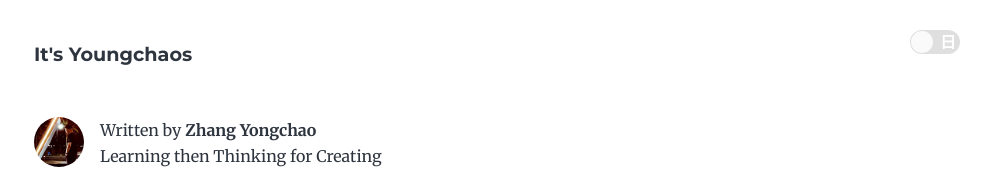
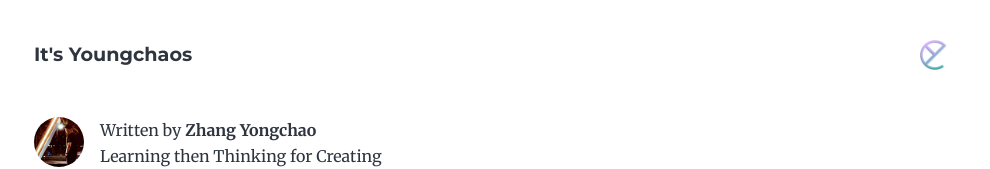
Before and after one commit to shockw4ver/gatsby-starter-blog-beta, a Gatsby site: page /tech in a window 1280 px wide. Shown: the top 169 px of the page, without its empty margins (290-1280 px from the left). Built offline with nearby package versions, Linux system fonts and the light colour scheme; Gatsby itself is replaced by a stand-in of ours.

Commit message:
useGoBackWithAni

```diff
--- /dev/null
+++ b/src/components/gear.js
@@ -0,0 +1,28 @@
+import React from 'react'
+import styled from 'styled-components'
+import { StaticImage } from 'gatsby-plugin-image'
+
+const GearWrapper = styled.div`
+  display: flex;
+  justify-content: center;
+  align-items: center;
+  height: 50px;
+  width: 50px;
+  border-radius: 16px;
+`
+
+export function Gear() {
+  return (
+    <GearWrapper>
+      <StaticImage
+        layout="fixed"
+        formats={["auto", "webp", "avif"]}
+        src="../images/favicon.png"
+        width={30}
+        height={30}
+        quality={95}
+        alt="Profile picture"
+      />
+    </GearWrapper>
+  )
+}
--- a/src/components/layouts/tech.js
+++ b/src/components/layouts/tech.js
@@ -1,11 +1,19 @@
-import React, { useEffect } from "react"
+import React from "react"
 import AniLink from 'gatsby-plugin-transition-link/AniLink'
 import styled from "styled-components"
+import { useGoBackWithAni } from '../../hooks/useGoBackWithAni'
 import { DarkModeToggler } from '../dark_mode_toggler'
 import { InjectOverreactedio } from '../overreactedio'
 import { themeContext, useTheme } from '../../hooks/useTheme'
+import { Gear } from '../gear'
 
 const DarkModeTogglerPin = styled.div`
+  position: absolute;
+  top: 30px;
+  right: 30px;
+`
+
+const GearPin = styled.div`
   position: absolute;
   top: 30px;
   right: 30px;
@@ -28,26 +36,19 @@ const Layout = ({ location, title, children }) => {
     </AniLink>
   )
 
-  useEffect(() => {
-    window.history.pushState({}, 'hack')
-
-    const hackGoBack = () => {
-      document.querySelector('.header-link-home').click()
-    }
-
-    window.addEventListener('popstate', hackGoBack)
-
-    return () => window.removeEventListener('popstate', hackGoBack)
-  }, [])
+  useGoBackWithAni('.header-link-home')
 
   return (
     <>
       <InjectOverreactedio />
       <themeContext.Provider value={theme}>
         <div className="global-wrapper" data-is-root-path={isRootPath}>
-          <DarkModeTogglerPin>
+          {/* <DarkModeTogglerPin>
             <DarkModeToggler onChange={switchTheme} />
-          </DarkModeTogglerPin>
+          </DarkModeTogglerPin> */}
+          <GearPin>
+            <Gear />
+          </GearPin>
           <header className="global-header">
             {header}
           </header>
--- /dev/null
+++ b/src/hooks/useGoBackWithAni.js
@@ -0,0 +1,19 @@
+import { useEffect } from 'react'
+
+export function useGoBackWithAni(selector) {
+  if (!selector) {
+    throw new Error('Use this hook on a specific `AniLink` component.')
+  }
+
+  useEffect(() => {
+    window.history.pushState({}, 'hack')
+
+    const hackGoBack = () => {
+      document.querySelector(selector).click()
+    }
+
+    window.addEventListener('popstate', hackGoBack)
+
+    return () => window.removeEventListener('popstate', hackGoBack)
+  }, [selector])
+}
--- a/src/pages/index.js
+++ b/src/pages/index.js
@@ -70,6 +70,7 @@ const Title = styled.h1`
   cursor: none;
   user-select: none;
   transition: all 300ms;
+  transition: text-shadow 100ms;
 
   @media only screen and (max-width: ${mediaQueryDivider.mobileL}px) {
     text-align: center;
@@ -99,6 +100,7 @@ const Nav = styled.div`
     line-height: 30px;
     box-sizing: border-box;
     cursor: pointer;
+    user-select: none;
 
     @media only screen and (max-width: ${mediaQueryDivider.mobileL}px) {
       margin: 0;
```
